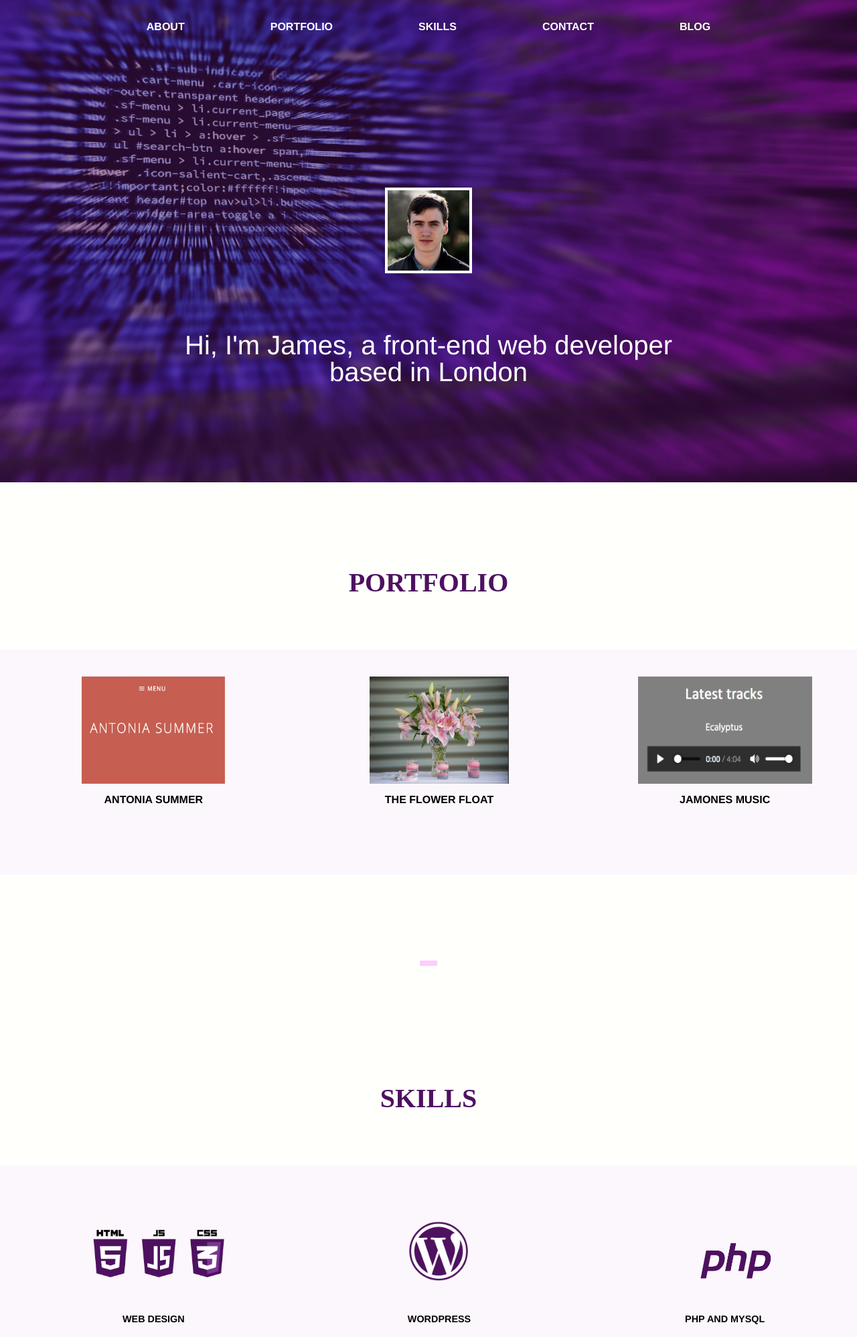
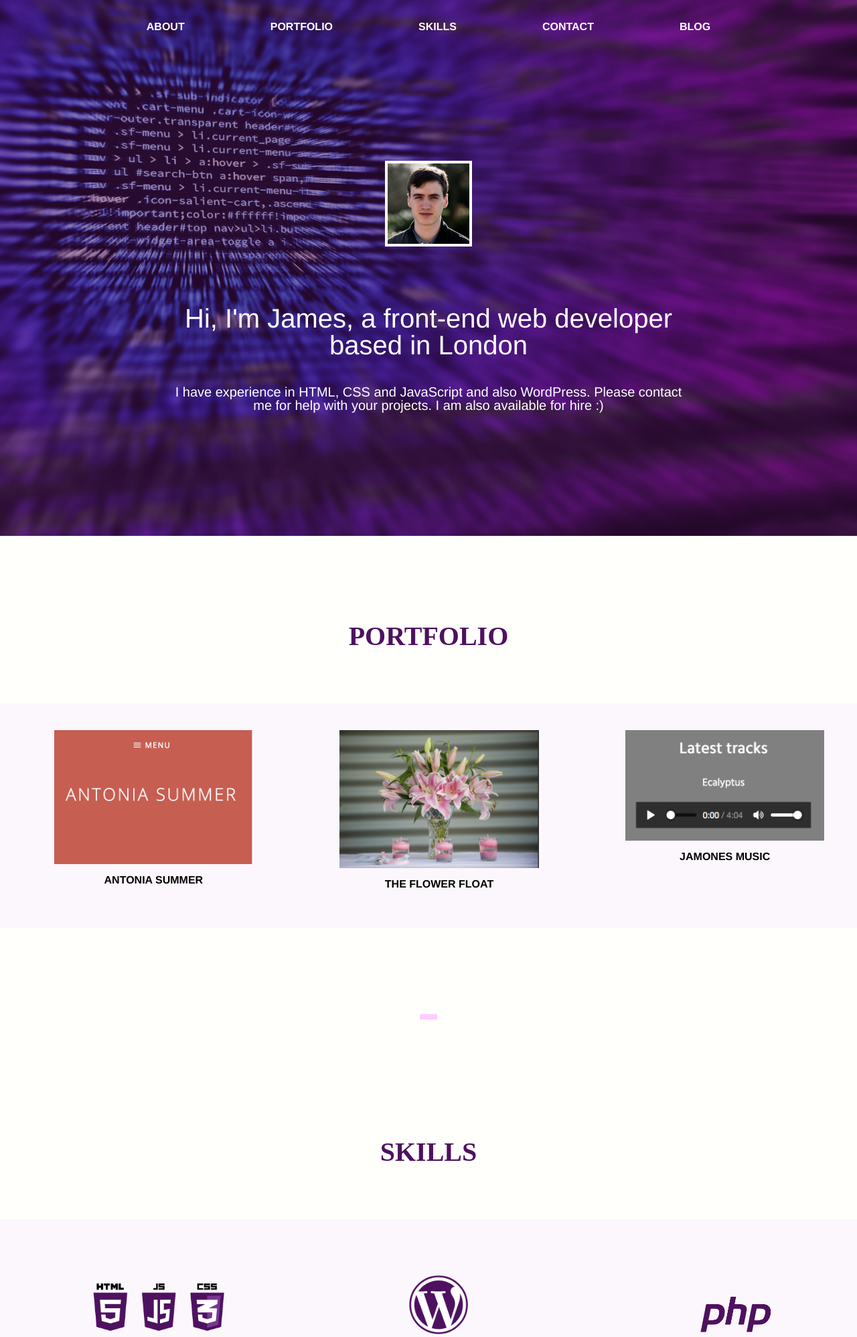
Before and after one commit to jamesbdev/portfolio, a PHP site: page / in a window 1280 px wide. Shown: the top 1996 px of the page at 67% size. Run offline with PHP 8.4, Linux system fonts and the light colour scheme.

Commit message:
made header responsive

```diff
--- a/css/style.css
+++ b/css/style.css
@@ -25,6 +25,7 @@ time, mark, audio, video {
 	font-size: 100%;
 	font: inherit;
 	vertical-align: baseline;
+
 }
 /* HTML5 display-role reset for older browsers */
 article, aside, details, figcaption, figure,
@@ -52,6 +53,13 @@ table {
 }
 
 
+/*to fix an issue with white space appearing on side of body*/
+html,body
+{
+  overflow-x: hidden;
+}
+
+
 
 /******* header section  ******/
 
@@ -60,7 +68,7 @@ header {
 	),
 	url("../images/header/coding.jpg") center fixed no-repeat;
 	background-size: cover;
-	height: 45em;
+	height: 50em;
 	width: 100%;
 }
 
@@ -105,7 +113,7 @@ nav ul {
   border: 4px solid #fff;
   height: 120px;
   margin-bottom: 1em;
-  margin-top: 3em;
+  margin-top: 2em;
 }
 
 .name {
@@ -125,11 +133,19 @@ nav ul {
 	color: white;
 }
 
-.about p {
+.about h1 {
   margin: 0 auto;
   padding: 1em;
   width: 60%;
+	font-family: helvetica, arial, sans-serif;
 
+}
+
+.about-description {
+	padding: 0;
+	font-size: 0.5em;
+	width: 60%;
+	margin: 0 auto;
 }
 
 .caption {
@@ -146,6 +162,22 @@ header p {
   position: relative;
   top: -20em;
   width: 20%;
+}
+
+@media only screen and (max-width: 886px) {
+		.photo {
+			margin: 0;
+		}
+
+		.about h1 {
+			font-size: 0.5em;
+		}
+
+		.about-description{
+			display: none;;
+		}
+
+
 }
 
 /***** main section  *****/
@@ -190,7 +222,7 @@ hr {
 }
 
 
-/****** Portfolio ******/
+/****** Portfolio section ******/
 
 .project a {
   color: #000;
@@ -245,14 +277,22 @@ hr {
 .portfolio-img {
   display: block;
   margin: 0 auto;
+	height: auto;
   padding-top: 2em;
 	width: 90%;
-	height: 50%;
+		/* height: 50%; */
+}
+
+@media only screen and (max-width: 800px){
+	.portfolio-container{
+		flex-direction: column;
+	}
 }
 
 
 
-/****** Skills ******/
+
+/****** Skills section ******/
 
 .skills-heading {
   margin-bottom: 5em;
@@ -316,7 +356,7 @@ hr {
 
 }
 
-/***** contact *****/
+/***** contact section *****/
 
 form {
   display: block;
@@ -504,7 +544,6 @@ padding: 1em;
 .blog article {
 	background-color: #E0E4CC;
 	grid-area: a;
-	/* border: 2px dashed #69d2e7; */
 
 }
 
@@ -520,107 +559,12 @@ padding: 1em;
 
 
 
-/****** PROJECTS PAGE *******/
-
-/* .projects-page nav {
-	display: flex;
-}
-
-.projects-page nav a {
-	text-decoration: none;
-}
-
-
-.projects-header-img {
-	text-align: center;
-	margin: 2.3em auto 0 auto;
-	border: 3px solid white;
-	width: 350px;
-	display: block;
-}
-
-.projects-page h1{
-	font-size: 2em;
-	text-align: center;
-	margin-top: 1em;
-	text-transform: uppercase;
-	font-weight: 600;
-}
-
-.projects-page h2 {
-	text-align: left;
-}
-
-.projectImg {
-	height: 300px;
-}
-
-.projects-page .projectContainer {
-	display: flex;
-	flex-direction: row;
-}
-
-
-.project-image-container {
-	margin-left: 1em;
-}
-
-.project-image-container h2 {
-	margin: 1em;
-}
-
-.project-image-container a {
-	background-color: #69d2e7;
-  border: none;
-  border-radius: 3em;
-  color: black;
-  display: block;
-  font-family: helvetica, arial, sans-serif;
-  font-weight: bold;
-  letter-spacing: .05em;
-  margin: 2em auto;
-  padding: 1.3em 2em;
-  text-decoration: none;
-  text-transform: uppercase;
-  width: 30%;
-	text-align: center;
-}
-
-.project-image-container a:hover {
-	color: white;
-}
-
-.projectDescription{
-	display: grid;
-	position:relative;
-	top: 8em;
-	padding-left: 1em;
-	grid-template-columns: 10% 70%;
-	grid-template-rows: 20% 10% 10%;
-	font-family: helvetica, arial, sans-serif;
-}
-
-.projectDescription h4{
-	/* font-size: 1.3em; */
-	/* font-weight: 600;
-}
-
-.projects-page p {
-	line-height: 1.2em;
-}
-
-.projects-page hr {
-	margin: 5em auto;
-} */ */
-
-
-/********** portfolio pages *******/
+/****** portfolio pages *******/
 
 .portfolio-main-title {
 	font-size: 3em;
 	text-align: center;
 	color: #4e1160;
-	/* font-family: serif; */
 	text-transform: uppercase;
 	margin: 1em 0;
 }
@@ -631,17 +575,11 @@ padding: 1em;
 	margin: 1em 0;
 }
 
-/* .portfolio.page.img {
-	margin: 0 auto;
-	width: 90%;
-	text-align: center;
-} */
 
 .portfolio-flex-container{
 	display: flex;
   flex-direction: column;
 	align-items: center;
-	/* justify-content: space-around; */
 
 }
 
--- a/index.html
+++ b/index.html
@@ -6,7 +6,7 @@
    <link rel="icon" href="images/james-photo1.jpg">
   <link rel="stylesheet" href="css/style.css">
  </head>
- <body id="page2">
+ <body>
 
      <header>
         <nav class="main-nav">
@@ -22,7 +22,8 @@
 
       <div class="about" id="about">
       <img src="images/my_photo/james-photo1.jpg" alt="photo of james" class="photo">
-      <p>Hi, I'm James, a front-end web developer based in London</p>
+      <h1 class="about-title">Hi, I'm James, a front-end web developer based in London</h1>
+      <p class="about-description">I have experience in HTML, CSS and JavaScript and also WordPress. Please contact me for help with your projects. I am also available for hire :)</p>
     </div><!--about-->
 
 
```
